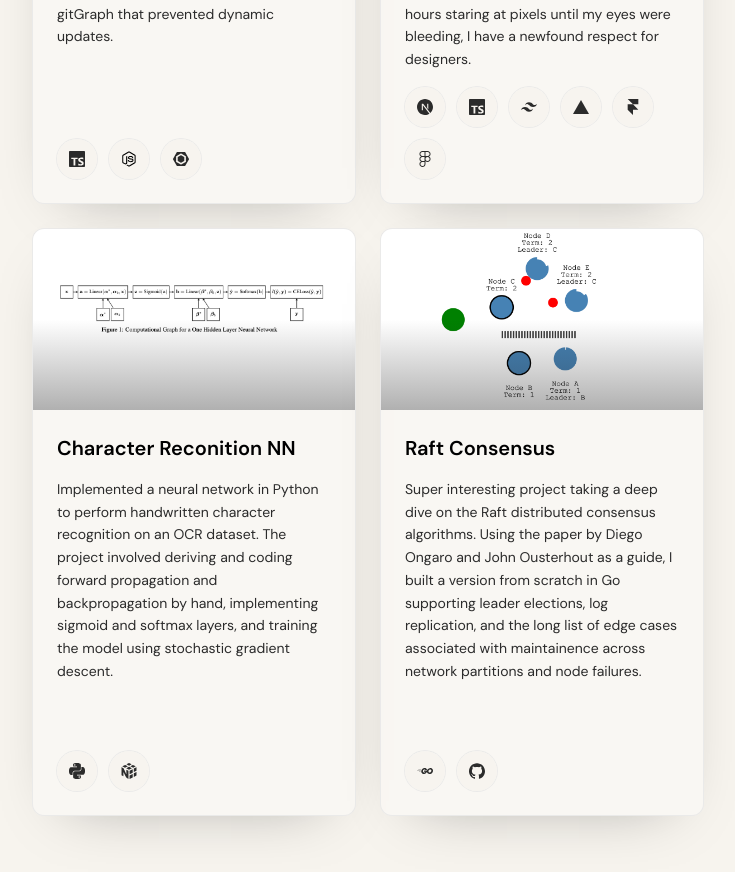
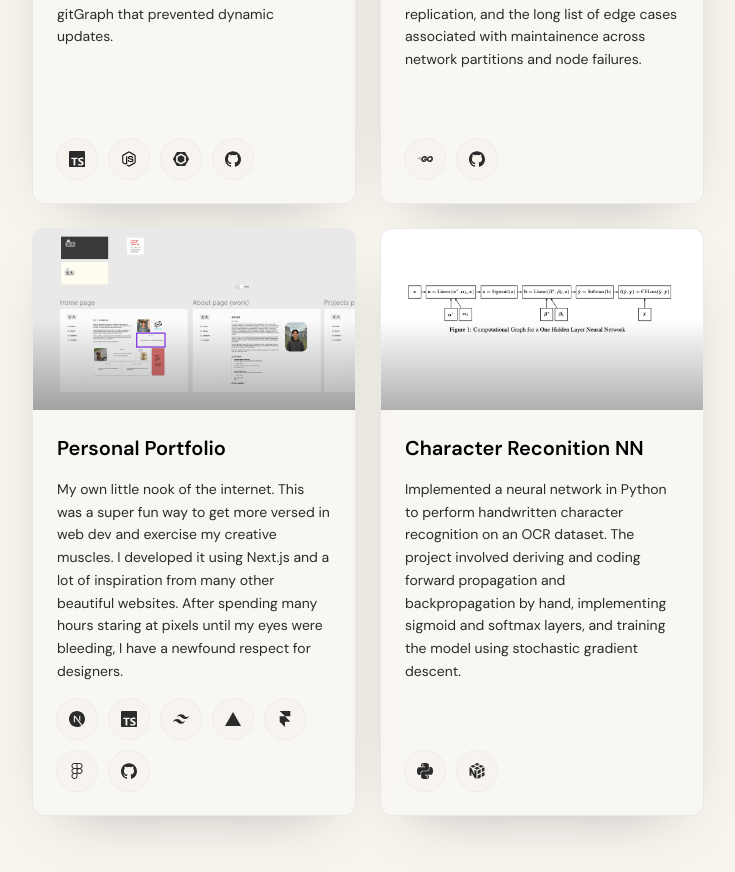
Before and after one commit to gsha22/gsha22.github.io, a Next.js app: page /projects in a window 1280 px wide. Shown: the part 1180-2052 px from the top of the page, without its empty margins (392-1127 px from the left). Built offline with nearby package versions, Linux system fonts and the light colour scheme.

Commit message:
finishing touches for now

```diff
--- a/src/app/blog/ck-post/page.tsx
+++ b/src/app/blog/ck-post/page.tsx
@@ -148,7 +148,7 @@ Thanks for reading! - Gabe
 export default function MarkdownReadyPost() {
   return (
     <div className="flex min-h-screen bg-warm dark:bg-charcoal-900">
-      <main className="flex-1 pt-20 pb-16">
+      <main className="flex-1 pt-20">
         <RevealContent>
           <ContentContainer>
             <div className="space-y-6">
--- a/src/app/blog/hello-world/page.tsx
+++ b/src/app/blog/hello-world/page.tsx
@@ -22,7 +22,7 @@ Thanks for reading! - Gabe`;
 export default function MarkdownReadyPost() {
   return (
     <div className="flex min-h-screen bg-warm dark:bg-charcoal-900">
-      <main className="flex-1 pt-20 pb-16">
+      <main className="flex-1 pt-20">
         <RevealContent>
           <ContentContainer>
             <div className="space-y-6">
--- a/src/app/components/ContentContainer.tsx
+++ b/src/app/components/ContentContainer.tsx
@@ -8,7 +8,7 @@ interface ContentContainerProps {
 
 export default function ContentContainer({ children, className }: ContentContainerProps) {
   return (
-    <div className={cn("mx-auto w-full max-w-3xl pb-48 px-8 sm:px-8 md:px-16 lg:px-12", className)}>
+    <div className={cn("mx-auto w-full max-w-3xl pb-32 px-8 sm:px-8 md:px-16 lg:px-12", className)}>
       {children}
     </div>
   );
--- a/src/app/pages/AboutPage.tsx
+++ b/src/app/pages/AboutPage.tsx
@@ -34,7 +34,7 @@ export default function AboutPage() {
 	return (
 		<div className="flex min-h-screen bg-warm dark:bg-charcoal-900">
 			<SideBar />
-			<main className="flex-1 md:ml-60 pt-28 md:pt-16 pb-16">
+			<main className="flex-1 md:ml-60 pt-28 md:pt-16">
 				<RevealContent>
 				<ContentContainer>
 					<h1 className="text-4xl pt-10 font-semi text-black dark:text-offwhite font-sans">about</h1>
--- a/src/app/pages/HomePage.tsx
+++ b/src/app/pages/HomePage.tsx
@@ -42,12 +42,9 @@ export default function Home() {
             <br/><br/>
             I love software engineering because it lets me do exactly that while creating meaningful, real-world products. There is no end to the amazing things to work on, and I look forward to using my background to tackle new and exciting problems everyday.
             <br/><br/>
-            Outside of tech, some of the things I love are climbing, the outdoors, and piano. If interested, you can get a little glimpse of my life <Link
-									href="/gallery"
-									className="underline decoration-charcoal-500 dark:decoration-offwhite/70 underline-offset-4 transition-[text-decoration-thickness] hover:decoration-2"
-								>
-									here.
-								</Link>{" "}
+            Outside of tech, some of the things I love are climbing, the outdoors, volleyball, and piano.
+            <br/><br/>
+            Feel free to reach out to me about anything! I&apos;m always happy to chat.
           </p>
 
           <p className="pt-8 font-medium">find me on</p>
--- a/src/app/pages/ProjectsPage.tsx
+++ b/src/app/pages/ProjectsPage.tsx
@@ -131,11 +131,24 @@ const projects: Project[] = [
       { label: "TypeScript", icon: SiTypescript },
       { label: "Node.js", icon: NodejsIcon },
       { label: "Eslint", icon: SiEslint },
+      { label: "Github", icon: SiGithub },
     ],
     tone: "from-accent-200/60 via-white/40 to-transparent",
   },
   {
     id: "proj_4",
+    title: "Raft Consensus",
+    description:
+      "Super interesting project taking a deep dive on the Raft distributed consensus algorithms. Using the paper by Diego Ongaro and John Ousterhout as a guide, I built a version from scratch in Go supporting leader elections, log replication, and the long list of edge cases associated with maintainence across network partitions and node failures.",
+    image: "/images/projects/raft.png",
+    skills: [
+      { label: "Go", icon: SiGo },
+      { label: "Github", icon: SiGithub },
+    ],
+    tone: "from-accent-100/60 via-white/30 to-transparent",
+  },
+  {
+    id: "proj_5",
     title: "Personal Portfolio",
     description:
       "My own little nook of the internet. This was a super fun way to get more versed in web dev and exercise my creative muscles. I developed it using Next.js and a lot of inspiration from many other beautiful websites. After spending many hours staring at pixels until my eyes were bleeding, I have a newfound respect for designers.",
@@ -146,12 +159,13 @@ const projects: Project[] = [
       { label: "Tailwind", icon: SiTailwindcss },
       { label: "Vercel", icon: SiVercel },
       { label: "Framer Motion", icon: SiFramer },
-      { label: "Figma", icon: SiFigma}
+      { label: "Figma", icon: SiFigma},
+      { label: "Github", icon: SiGithub },
     ],
     tone: "from-accent-200/50 via-white/30 to-transparent",
   },
   {
-    id: "proj_5",
+    id: "proj_6",
     title: "Character Reconition NN",
     description:
       "Implemented a neural network in Python to perform handwritten character recognition on an OCR dataset. The project involved deriving and coding forward propagation and backpropagation by hand, implementing sigmoid and softmax layers, and training the model using stochastic gradient descent.",
@@ -159,18 +173,6 @@ const projects: Project[] = [
     skills: [
       { label: "Python", icon: SiPython },
       { label: "Numpy", icon: SiNumpy },
-    ],
-    tone: "from-accent-100/60 via-white/30 to-transparent",
-  },
-  {
-    id: "proj_6",
-    title: "Raft Consensus",
-    description:
-      "Super interesting project taking a deep dive on the Raft distributed consensus algorithms. Using the paper by Diego Ongaro and John Ousterhout as a guide, I built a version from scratch in Go supporting leader elections, log replication, and the long list of edge cases associated with maintainence across network partitions and node failures.",
-    image: "/images/projects/raft.png",
-    skills: [
-      { label: "Go", icon: SiGo },
-      { label: "Github", icon: SiGithub },
     ],
     tone: "from-accent-100/60 via-white/30 to-transparent",
   },
@@ -254,14 +256,11 @@ export default function ProjectsPage() {
   return (
     <div className="flex min-h-screen bg-warm dark:bg-charcoal-900 font-[var(--font-inter)] font-sans">
       <SideBar />
-      <main className="flex-1 md:ml-60 pt-28 md:pt-16 pb-16 font-sans">
+      <main className="flex-1 md:ml-60 pt-28 md:pt-16 font-sans">
         <RevealContent>
         <ContentContainer>
           <header className="max-w-xl pt-8 pb-10">
             <h1 className="mt-2 text-4xl font-semi text-black dark:text-offwhite font-sans">projects</h1>
-            {/* <p className="mt-3 text-base text-charcoal-700 dark:text-offwhite/75 font-sans">
-              Some things I did for fun.
-            </p> */}
           </header>
 
           <section className="grid grid-cols-1 md:grid-cols-1 lg:grid-cols-2 auto-rows-[minmax(340px,1fr)] gap-6 justify-items-center">
```
